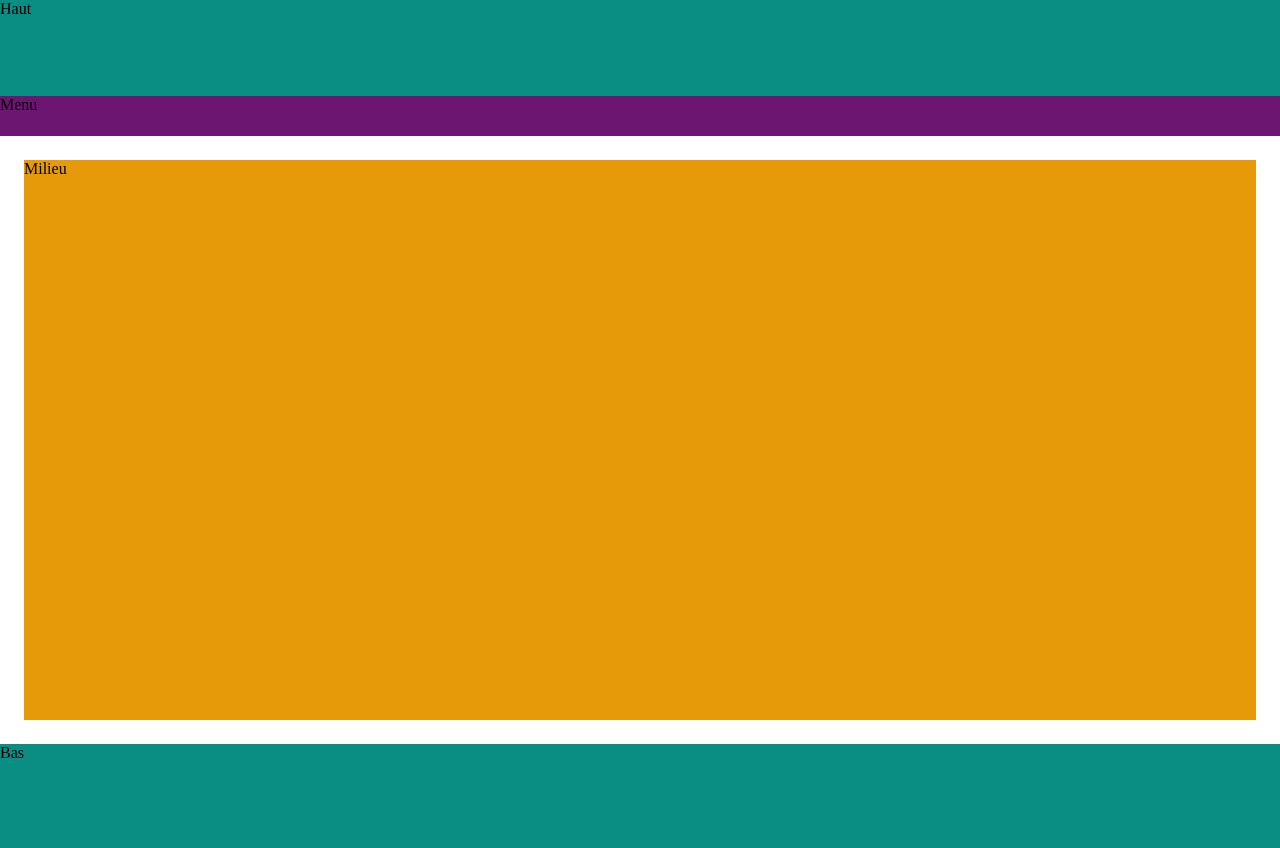
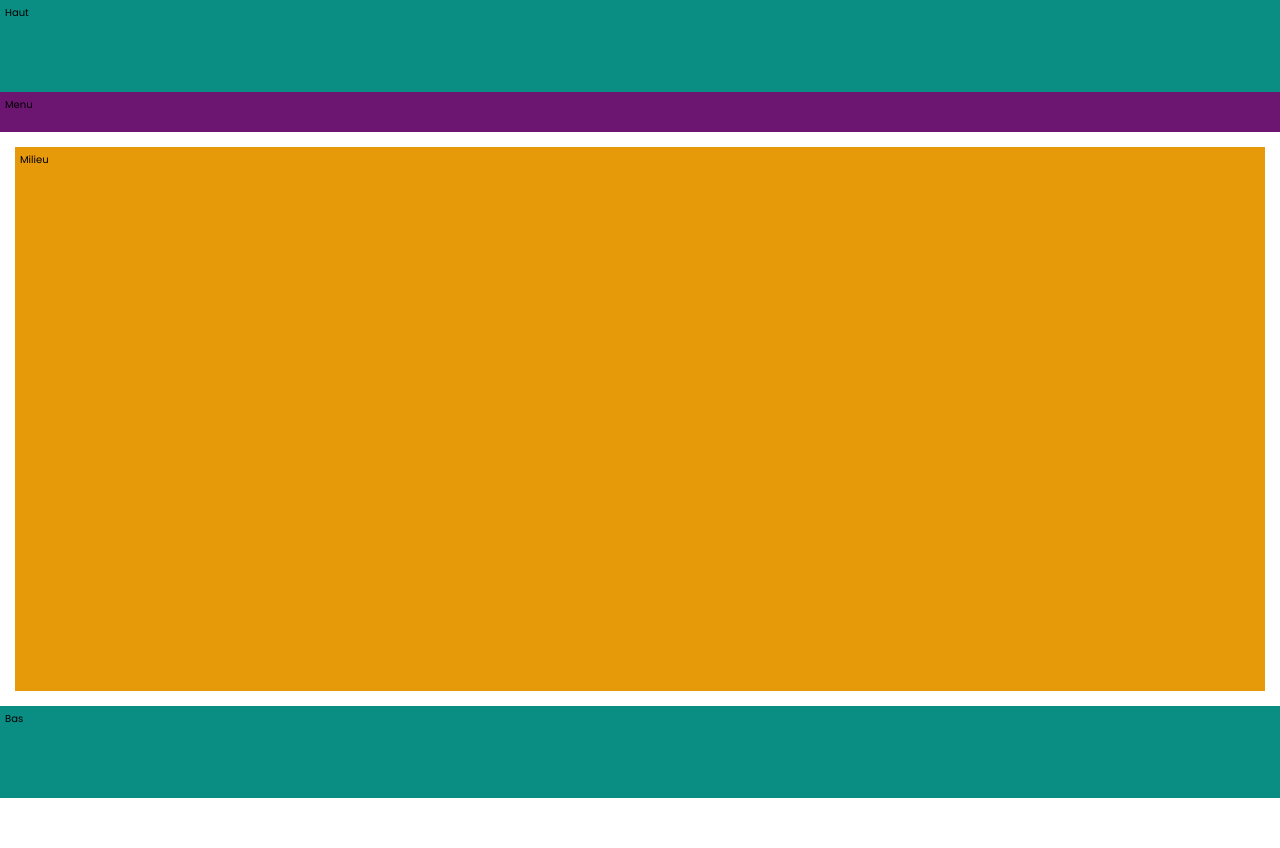
Before and after one commit to woldemarUA/tymchenko-devoir-01-12, a plain HTML site: page app/exercices/ex01/ex-01-4.html in a window 1280 px wide. After the commit the page ends 800 px from the top, so only its background shows below. Drawn offline with Linux system fonts and the light colour scheme; a web font is replaced by a local one.

Commit message:
Fin de la journee 07/12/2023

```diff
--- a/app/exercices/ex01/css/5.css
+++ /dev/null
@@ -1,34 +0,0 @@
-*{
-    margin: 0;
-    padding: 0;
-    box-sizing: border-box;
-}
-
-body{
-    height: 100vh;
-    overflow: clip;
-}
-
-
-.haut {
-    background: rgb(10, 141, 130);
-    height: 12%;
-}
-
-
-
-.menu{
-    background: rgb(108, 22, 114);
-    height: 5%;
-}
-
-.milieu {
-    background: rgb(230, 153, 9);
-    height: 70%;
-    margin: 1.5rem;
-}
-
-.bas {
-    background: rgb(10, 141, 130);
-    height: 13%;
-}
--- a/app/exercices/ex01/css/1.css
+++ b/app/exercices/ex01/css/ex-01-1.css
@@ -7,6 +7,17 @@
 body{
     height: 100vh;
 }
+
+html {
+    min-height: 100vh;
+    font-size: 62.5%;
+    font-family: Poppins;
+}
+
+.haut, .gauche, .milieu {
+    padding: 0.5rem;
+}
+
 
 .haut {
     background: red;
--- a/app/exercices/ex01/css/2.css
+++ b/app/exercices/ex01/css/ex-01-2.css
@@ -3,9 +3,21 @@
     padding: 0;
     box-sizing: border-box;
 }
+html {
+    min-height: 100vh;
+    font-size: 62.5%;
+    font-family: Poppins;
+}
+
 
 body{
     height: 100vh;
+    font-size: 1.4erm;
+}
+
+
+.haut, .gauche, .droite, .milieu {
+    padding: 0.5rem;
 }
 
 .haut {
--- a/app/exercices/ex01/css/3.css
+++ b/app/exercices/ex01/css/ex-01-3.css
@@ -4,8 +4,21 @@
     box-sizing: border-box;
 }
 
+html {
+    min-height: 100vh;
+    font-size: 62.5%;
+    font-family: Poppins;
+}
+
+
 body{
     height: 100vh;
+    font-size: 1.4erm;
+}
+
+
+.bas, .gauche, .droite {
+    padding: 0.5rem;
 }
 
 .bas {
--- a/app/exercices/ex01/css/4.css
+++ b/app/exercices/ex01/css/ex-01-4.css
@@ -4,31 +4,36 @@
     box-sizing: border-box;
 }
 
-body{
-    height: 100vh;
-    overflow: clip;
+html {
+    min-height: 100vh;
+    font-size: 62.5%;
+    font-family: Poppins;
 }
 
 
-.haut {
-    background: rgb(10, 141, 130);
-    height: 12%;
+body{
+    height: 100vh;
+    font-size: 1.4erm;
 }
 
+.haut, .bas{
+    min-height: 11.5vh;
+    background: rgb(10, 141, 130);
+}
+
+
+.haut, .bas, .milieu, .menu {
+    padding: 0.5rem;
+}
 
 
 .menu{
     background: rgb(108, 22, 114);
-    height: 5%;
+    min-height: 5vh;
 }
 
 .milieu {
     background: rgb(230, 153, 9);
-    height: 70%;
+    min-height: 68vh;
     margin: 1.5rem;
 }
-
-.bas {
-    background: rgb(10, 141, 130);
-    height: 13%;
-}
--- /dev/null
+++ b/app/exercices/ex01/css/ex-01-5.css
@@ -0,0 +1,98 @@
+*{
+    margin: 0;
+    padding: 0;
+    box-sizing: border-box;
+}
+html {
+    min-height: 100vh;
+    font-size: 62.5%;
+    color: whitesmoke;
+}
+
+
+
+body{
+    min-height: 100vh;
+    background: rgb(222, 175, 175);
+    font-family: Poppins;
+    font-size: 1.4rem;
+    display: flex;
+    flex-direction: column;
+}
+
+
+.menu, .haut, .bas {
+    display: flex;
+    align-items: center;
+    justify-content: center;
+}
+
+.haut, .bas {
+    min-height: 10.5vh;
+
+}
+
+.haut {
+    background:  rgb(108, 22, 114);
+
+
+
+}
+
+.menu{
+    background: rgb(60, 11, 222);
+    min-height: 5vh;
+    padding: 0.3rem;
+    font-size: 1.4rem;
+
+}
+
+.bas {
+    background: rgb(120, 121, 121);
+
+
+}
+
+.milieu {
+    background: whitesmoke;
+    display: grid;
+    grid-template-columns: 1fr 1fr;
+    min-height: 70vh;
+    margin: 1.5rem;
+    padding-bottom: 0.4rem;
+    padding-right: 0.4rem;
+
+}
+
+.box-1 {
+    display: grid;
+    grid-template-columns: 1fr 1fr;
+    grid-gap: 0.4rem;
+    padding: 0.4rem 0 0 0.4rem ;
+
+
+}
+
+.box-2{
+    display: flex;
+    align-items: center;
+    justify-content: center;
+}
+
+
+
+.rouge {
+    background: red;
+}
+
+.jaune {
+    background: rgb(255, 196, 0);
+}
+
+.vert {
+    background: green;
+}
+
+.marron {
+    background: brown;
+}
--- /dev/null
+++ b/app/exercices/ex01/css/ex-01-6.css
@@ -0,0 +1,72 @@
+*{
+    margin: 0;
+    padding: 0;
+    box-sizing: border-box;
+}
+html {
+    min-height: 100vh;
+    font-size: 62.5%;
+    font-family: Poppins;
+}
+
+
+
+body{
+    min-height: 100vh;
+    display: flex;
+    flex-direction: column;
+    font-size: 1.4rem;
+    color: whitesmoke;
+}
+
+
+.menu, .haut, .bas,.droite, .gauche {
+    display: flex;
+    align-items: center;
+    justify-content: center;
+}
+
+.haut {
+    background: rgb(241, 69, 69);
+    min-height: 10vh;
+
+}
+
+.main{
+    display: grid;
+    grid-template-columns: 1fr 5fr 1fr;
+    min-height: 90vh;
+}
+
+.box-1 {
+    display: grid;
+    grid-template-columns: 1fr ;
+
+}
+
+.box-int {
+    display: grid;
+    grid-template-columns: repeat(5, 1fr);
+    grid-gap: 0.2rem;
+    padding: 0.2rem;
+    min-height: 60vh;
+}
+
+.box-2{
+    display: flex;
+    align-items: center;
+    justify-content: center;
+    background: rgb(52, 222, 114);
+}
+
+.haute{
+    background: red;
+}
+
+.gauche, .droite {
+    background: blue;
+}
+
+.bas{
+    background: rgb(239, 200, 45);
+}
--- /dev/null
+++ b/app/exercices/ex01/css/ex-01-7.css
@@ -0,0 +1,106 @@
+*{
+    margin: 0;
+    padding: 0;
+    box-sizing: border-box;
+}
+html {
+    font-size: 62.5%;
+    font-family: Poppins;
+}
+
+body{
+    min-height: 100vh;
+    font-size: 1.4rem;
+}
+
+
+/* main */
+#main{
+    /* background:  magenta; */
+    min-height: 85vh;
+    display: grid;
+    grid-template-columns: 10% auto 10%;
+    grid-template-rows: 3vh auto 5vh;
+}
+
+#main .container {
+    border: 0.3rem solid lightblue;
+    grid-column: 2/3;
+    grid-row: 2/3;
+    display: grid;
+    grid-template-columns: repeat(2, 1fr);
+    grid-template-rows: 10vh auto;
+    min-height: 100%;
+    width: 100%;
+
+}
+
+/* header */
+#header {
+    border: 0.3rem solid lightblue;
+    grid-column: 1/3;
+    margin: 0.3rem 0.3rem 0.15rem 0.3rem;
+ }
+
+/* content */
+#content {
+    border: 0.3rem solid lightblue;
+    grid-column: 1/2;
+    display: grid;
+    grid-template-rows: repeat(2, 1fr);
+    margin: 0.3rem 0.3rem 0.3rem 0.3rem;
+}
+
+#news {
+    border: 0.3rem solid lightblue;
+    min-height: 20vh;
+    grid-row: 2/3;
+    margin: 0.3rem;
+}
+
+/* sidebar */
+#sidebar {
+    border: 0.3rem solid lightblue;
+    grid-column: 2/3;
+    display: grid;
+    grid-template-rows: repeat(6, 1fr);
+    row-gap: 0.3rem;
+    margin: 0.3rem;
+}
+
+#subscribe {
+    border: 0.3rem solid lightblue;
+    grid-row: 2/3;
+    margin: 0.3rem 0.3em 0.15rem 0.3em;
+}
+
+#popular {
+    border: 0.3rem solid lightblue;
+    grid-row: 3/4;
+    margin: 0.15rem 0.3em 0.15rem 0.3em;
+}
+
+#contributors {
+    border: 0.3rem solid lightblue;
+    grid-row: 4/5;
+    margin: 0.15rem 0.3em 0.15rem 0.3em;
+}
+
+
+/* footer */
+#footer {
+
+    border: 0.3rem solid lightblue;
+    min-height: 15vh;
+    display: grid;
+    grid-template-columns: 10% auto 10%;
+    grid-template-rows: 3vh auto 3vh;
+}
+
+#footer .container {
+
+    border: 0.3rem solid lightblue;
+    grid-column: 2/3;
+    grid-row: 2/3;
+    width: 100%;
+}
--- a/app/exercices/ex01/4.html
+++ b/app/exercices/ex01/ex-01-4.html
@@ -4,7 +4,10 @@
     <meta charset="UTF-8">
     <meta name="viewport" content="width=device-width, initial-scale=1.0">
     <title>4</title>
-    <link rel="stylesheet" href="./css/4.css">
+    <link rel="stylesheet" href="./css/ex-01-4.css">
+    <link
+    href="https://fonts.googleapis.com/css2?family=Pattaya&family=Poppins:wght@400;500&display=swap"
+    rel="stylesheet"/>
 </head>
 <body>
     <div class="haut">Haut</div>
```
Also changed, not shown: app/exercices/ex01/5.html (deleted, +0 -17 lines), app/exercices/ex01/ex-01-1.html (renamed from app/exercices/ex01/1.html, +4 -1 lines), app/exercices/ex01/ex-01-2.html (renamed from app/exercices/ex01/2.html, +4 -1 lines), app/exercices/ex01/ex-01-3.html (renamed from app/exercices/ex01/3.html, +4 -1 lines), app/exercices/ex01/ex-01-5.html (added, +45 -0 lines), app/exercices/ex01/ex-01-6.html (added, +36 -0 lines), app/exercices/ex01/ex-01-7.html (added, +36 -0 lines).
